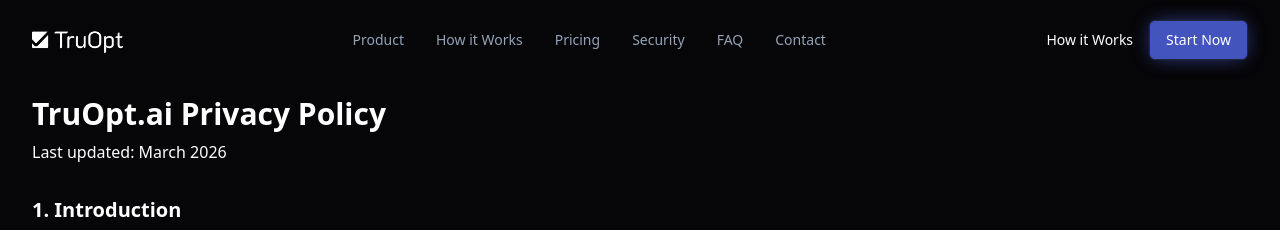
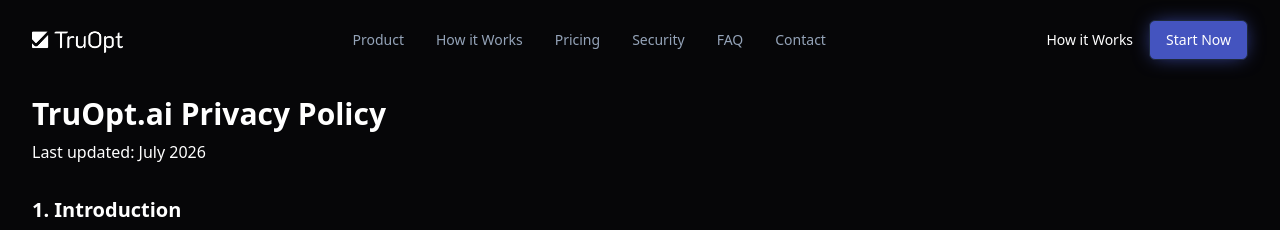
Before and after one commit to tekbasdeniz/truopt-v1-landing, a Next.js app: page /en/privacy-policy in a window 1280 px wide. Shown: the top 230 px of the page. Built offline with nearby package versions, Linux system fonts and the light colour scheme.

Commit message:
Update privacy-policy-content.tsx

```diff
--- a/components/legal/privacy-policy-content.tsx
+++ b/components/legal/privacy-policy-content.tsx
@@ -4,7 +4,7 @@
     return (
         <div className="prose prose-invert max-w-none text-muted-foreground">
             <h1 className="text-3xl font-bold text-foreground mb-2">TruOpt.ai Privacy Policy</h1>
-            <p className="mb-8 font-medium text-foreground">Last updated: March 2026</p>
+            <p className="mb-8 font-medium text-foreground">Last updated: July 2026</p>
 
             <h2 className="text-xl font-semibold text-foreground mt-8 mb-4">1. Introduction</h2>
             <p className="mb-4">
```
